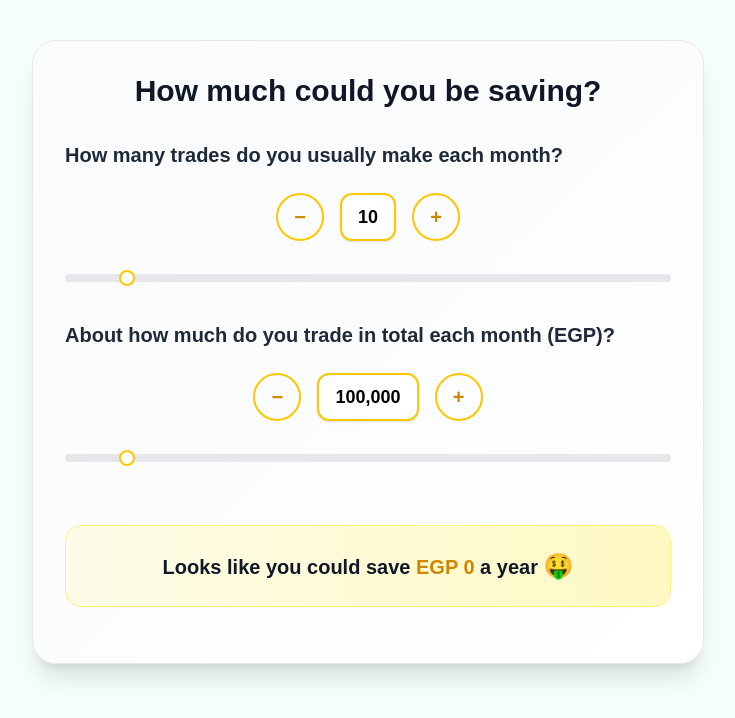
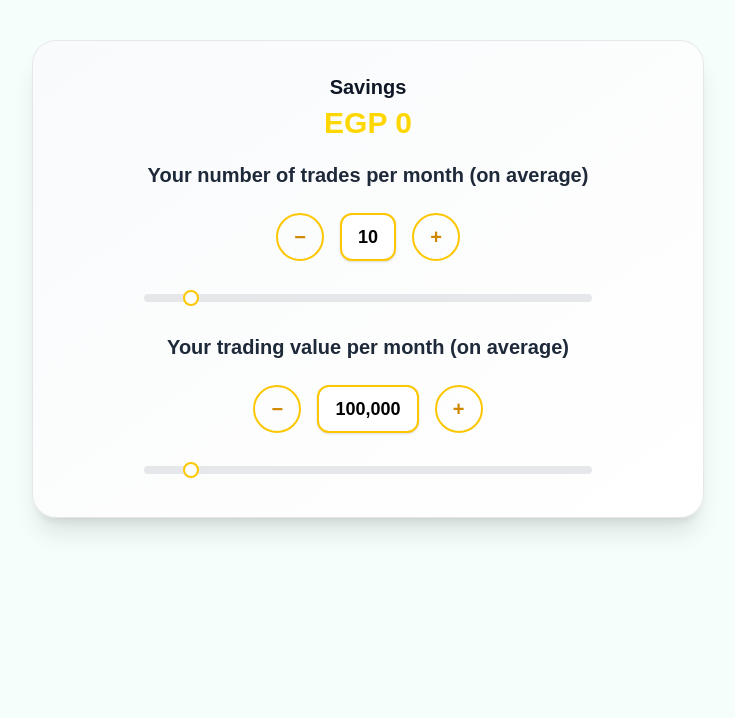
Before and after one commit to hishamjazzar/savings-widget-landing, a Next.js app: page / in a window 1280 px wide. Shown: the top 718 px of the page, without its empty margins (272-1007 px from the left). Built offline with nearby package versions, Linux system fonts and the light colour scheme.

Commit message:
Finalize savings widget with clean build

```diff
--- a/app/components/SavingsCalculator.tsx
+++ b/app/components/SavingsCalculator.tsx
@@ -9,14 +9,15 @@ export default function SavingsWidget() {
 
   const yearlyMultiplier = 12;
   const feeRate = 0.0015;
-  const baseSubFee = 250;
+  const monthlySubFee = 245;
 
   useEffect(() => {
-    const avgTradeValue = monthlyTradeValue / Math.max(trades, 1);
-    const standardCost = monthlyTradeValue * yearlyMultiplier * feeRate;
-    const extraVolume = Math.max(0, trades - 50) * avgTradeValue;
-    const subscriptionCost =
-      baseSubFee * yearlyMultiplier + extraVolume * yearlyMultiplier * feeRate;
+    const standardCommission = monthlyTradeValue * yearlyMultiplier * feeRate;
+    const flatTradeFees = trades * 2 * yearlyMultiplier; // EGP 2 per trade
+    const standardCost = standardCommission + flatTradeFees;
+
+    const subscriptionCost = monthlySubFee * yearlyMultiplier;
+
     const userSavings = Math.max(0, Math.round(standardCost - subscriptionCost));
     setSavings(userSavings);
   }, [trades, monthlyTradeValue]);
@@ -33,14 +34,27 @@ export default function SavingsWidget() {
   return (
     <div className="w-full max-w-2xl mx-auto mt-10">
       <div className="bg-gradient-to-br from-gray-50 to-white rounded-3xl border border-gray-200 shadow-xl p-8 space-y-8">
-        <div className="text-center">
-          <h2 className="text-3xl font-bold text-gray-900 mb-2" style={{ fontFamily: 'DM Sans, sans-serif' }}>
-            How much could you be saving?
-          </h2>
+      {savings !== null && (
+ <div className="text-center space-y-1 mb-5">
+    <div className="text-xl font-bold text-gray-900" style={{ fontFamily: 'DM Sans, sans-serif' }}>
+      Savings
     </div>
+    <div className="flex justify-center items-end gap-1">
+      <span className="text-3xl font-bold text-[#FFD700]" style={{ fontFamily: 'DM Sans, sans-serif' }}>
+        EGP {savings.toLocaleString()}
+      </span>
+    </div>
+  </div>
+)}
 
-        <div className="space-y-6">
-          <h3 className="text-xl font-semibold text-gray-800" style={{ fontFamily: 'DM Sans, sans-serif' }}>How many trades do you usually make each month?</h3>
+
+
+<div className="flex flex-col items-center space-y-10">
+  {/* Trades block */}
+  <div className="space-y-6 w-full max-w-md mb-6">
+    <h3 className="text-xl font-semibold text-gray-800 text-center" style={{ fontFamily: 'DM Sans, sans-serif' }}>
+      Your number of trades per month (on average)
+    </h3>
     <div className="flex items-center justify-center gap-4">
       <button className={buttonClass} onClick={() => setTrades(t => Math.max(1, t - 1))}>−</button>
       <div className={valueBox}>{trades}</div>
@@ -58,8 +72,11 @@ export default function SavingsWidget() {
     />
   </div>
 
-        <div className="space-y-6">
-          <h3 className="text-xl font-semibold text-gray-800" style={{ fontFamily: 'DM Sans, sans-serif' }}>About how much do you trade in total each month (EGP)?</h3>
+  {/* Monthly volume block */}
+  <div className="space-y-6 w-full max-w-md mb-1">
+    <h3 className="text-xl font-semibold text-gray-800 text-center" style={{ fontFamily: 'DM Sans, sans-serif' }}>
+      Your trading value per month (on average)
+    </h3>
     <div className="flex items-center justify-center gap-4">
       <button className={buttonClass} onClick={() => setMonthlyTradeValue(v => Math.max(10000, v - 10000))}>−</button>
       <div className={valueBox}>{monthlyTradeValue.toLocaleString()}</div>
@@ -76,16 +93,9 @@ export default function SavingsWidget() {
       style={{ accentColor: '#FFD700' }}
     />
   </div>
+</div>
 
-        {savings !== null && (
-          <div className="text-center py-6">
-            <div className="bg-gradient-to-r from-yellow-50 to-yellow-100 rounded-2xl p-6 border border-yellow-200">
-              <p className="text-lg md:text-xl font-bold text-gray-900" style={{ fontFamily: 'DM Sans, sans-serif' }}>
-              Looks like you could save <span className="text-yellow-600">EGP {savings.toLocaleString()}</span> a year <span className="text-2xl">🤑</span>
-              </p>
-            </div>
-          </div>
-        )}
+
       </div>
     </div>
   );
```
Lines whose indentation alone changed are shown as unchanged.
